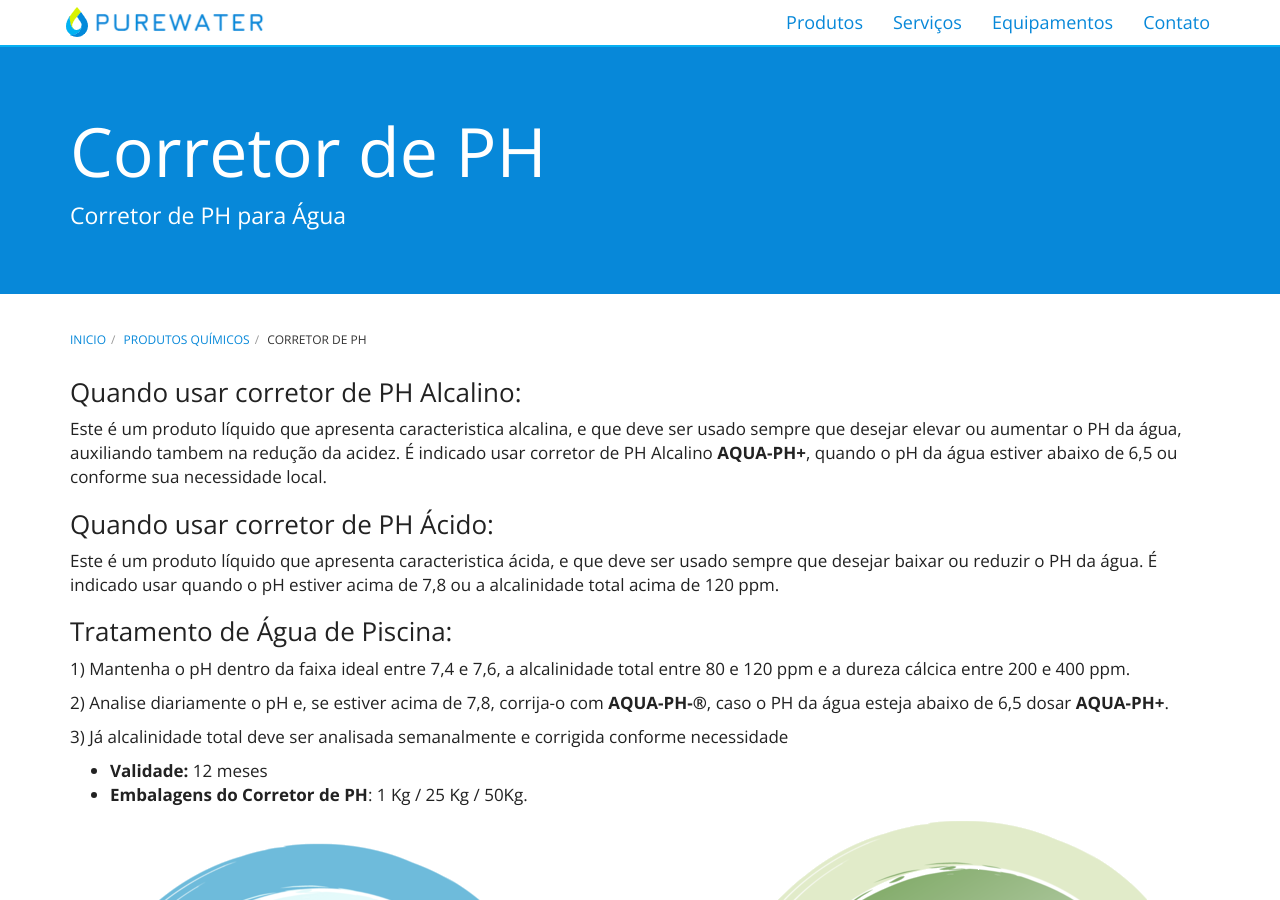
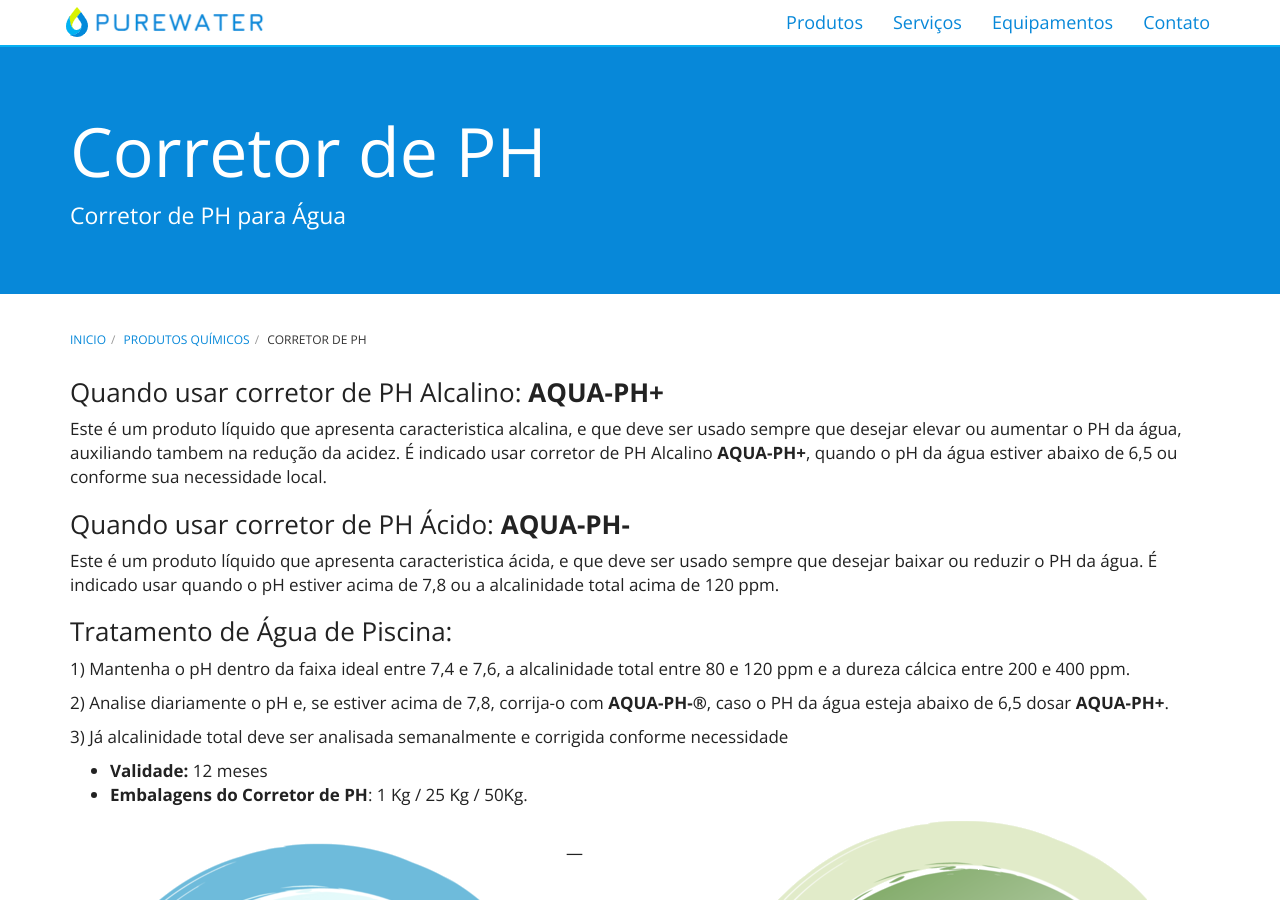
Before and after one commit to purewaterefluentes/purewaterefluentes.github.io, a Jekyll site: the page built from produtos/ph-menos-corretivo-para-piscina.md, in a window 1280 px wide and 900 px high. Built offline with Jekyll 4.4.1, drawn with Linux system fonts in a browser that asks for light colours; nearby versions of some CDN libraries; library files that are not in the unit come from our copies.

Commit message:
Update ph-menos-corretivo-para-piscina.md

```diff
--- a/produtos/ph-menos-corretivo-para-piscina.md
+++ b/produtos/ph-menos-corretivo-para-piscina.md
@@ -4,12 +4,12 @@
 title: Corretor de PH
 subtitle: Corretor de PH para Água
 ---
-### Quando usar corretor de PH Alcalino:
+### Quando usar corretor de PH Alcalino: **AQUA-PH+**
 
 Este é um produto líquido que apresenta caracteristica alcalina, e que deve ser usado sempre que desejar elevar ou aumentar o PH da  água, auxiliando tambem na redução da acidez.
 É indicado usar corretor de PH Alcalino **AQUA-PH+**, quando o pH da água estiver abaixo de 6,5 ou conforme sua necessidade local.
 
-### Quando usar corretor de PH Ácido:
+### Quando usar corretor de PH Ácido: **AQUA-PH-**
 
 Este é um produto líquido que apresenta caracteristica ácida, e que deve ser usado sempre que desejar baixar ou reduzir o PH da  água.
 É indicado usar quando o pH estiver acima de 7,8 ou a alcalinidade total acima de 120 ppm.
@@ -28,6 +28,6 @@
 - **Embalagens do Corretor de PH**: 1 Kg / 25 Kg / 50Kg.
 
 
-
 <img class="img-responsive pull-right" style="max-width: 45%;" src="../../website/images/corretor de PH acido.png" alt="corretor de PH acido">
 <img class="img-responsive pull-left" style="max-width: 45%;" src="../../website/images/corretor de PH alcalino.png" alt="corretor de PH alcalino">
+---
```
